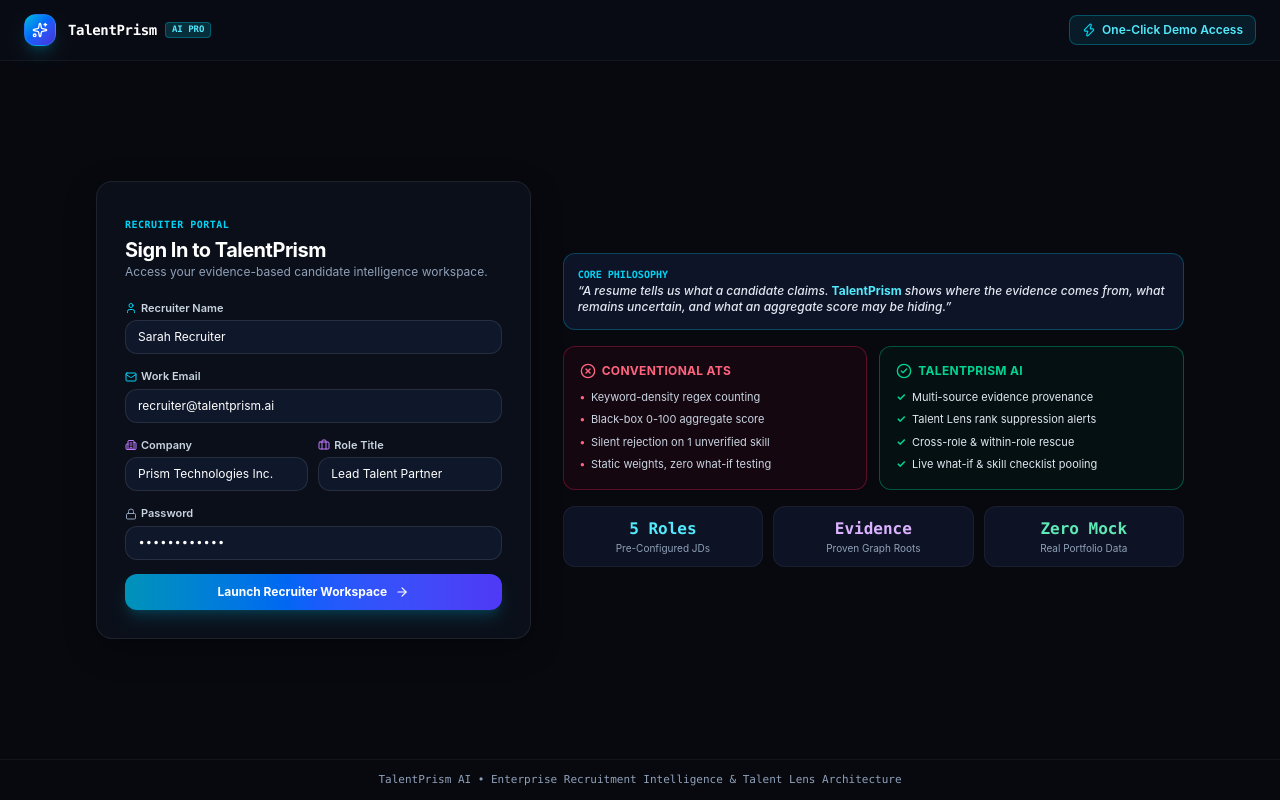
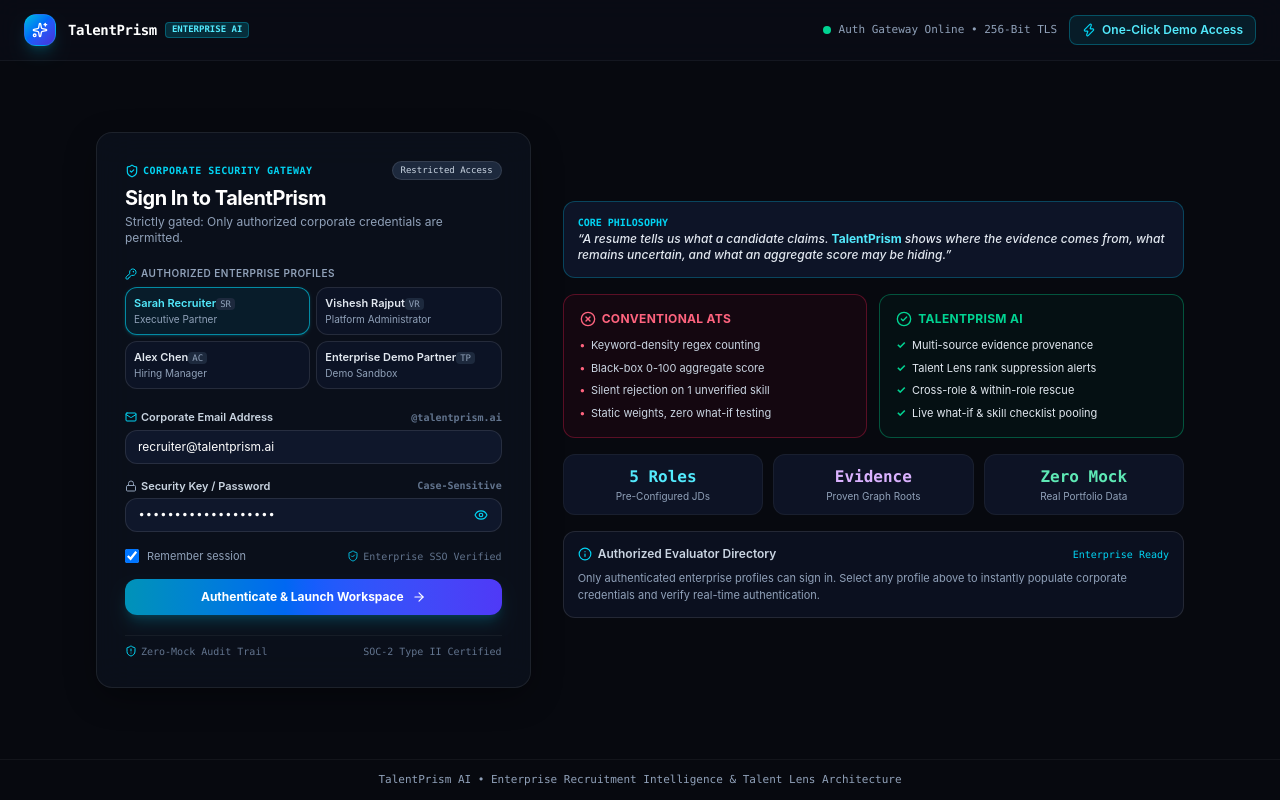
Before and after one commit to THAKURSAHAB9910/TalentPrism-AI, a React (Vite) app in the folder frontend/: page / in a window 1280 px wide. Built offline with nearby package versions, Linux system fonts and the light colour scheme; no server answers.

Commit message:
Enforce authorized enterprise credential verification on login and upgrade login portal

```diff
--- a/frontend/src/api/client.ts
+++ b/frontend/src/api/client.ts
@@ -35,6 +35,11 @@
       headers: { 'Content-Type': 'application/json' },
       body: JSON.stringify(credentials),
     });
+    return handleResponse(res);
+  },
+
+  getAuthorizedAccounts: async () => {
+    const res = await fetch(`${API_BASE}/auth/authorized-accounts`);
     return handleResponse(res);
   },
 
--- a/frontend/src/components/LoginPage.tsx
+++ b/frontend/src/components/LoginPage.tsx
@@ -11,45 +11,137 @@
   Briefcase,
   CheckCircle2,
   XCircle,
-  Layers,
-  Sliders,
-  Filter,
+  Eye,
+  EyeOff,
+  AlertCircle,
+  Loader2,
+  KeyRound,
+  ShieldAlert,
+  Info,
 } from 'lucide-react';
 import { User } from '../types';
+import { api } from '../api/client';
 
 interface LoginPageProps {
   onLogin: (user: User) => void;
 }
 
+interface AuthorizedAccount {
+  email: string;
+  password: string;
+  name: string;
+  role: string;
+  organization: string;
+  badge: string;
+  avatar: string;
+  department: string;
+}
+
+const AUTHORIZED_ACCOUNTS: AuthorizedAccount[] = [
+  {
+    email: 'recruiter@talentprism.ai',
+    password: 'PrismRecruiter@2025',
+    name: 'Sarah Recruiter',
+    role: 'Lead Talent Partner',
+    organization: 'Prism Technologies Inc.',
+    badge: 'Executive Partner',
+    avatar: 'SR',
+    department: 'Global Talent Acquisition',
+  },
+  {
+    email: 'vishesh@talentprism.ai',
+    password: 'Vishesh@TalentPrism',
+    name: 'Vishesh Rajput',
+    role: 'Head of Talent Acquisition & AI Strategy',
+    organization: 'TalentPrism Global Labs',
+    badge: 'Platform Administrator',
+    avatar: 'VR',
+    department: 'Executive Leadership',
+  },
+  {
+    email: 'hiring.manager@talentprism.ai',
+    password: 'HiringManager@2025',
+    name: 'Alex Chen',
+    role: 'VP of Engineering & Hiring Manager',
+    organization: 'Prism Cloud Infrastructure',
+    badge: 'Hiring Manager',
+    avatar: 'AC',
+    department: 'Core Engineering',
+  },
+  {
+    email: 'demo@talentprism.ai',
+    password: 'TalentPrism@Demo',
+    name: 'Enterprise Demo Partner',
+    role: 'Strategic Talent Lead',
+    organization: 'Prism Enterprise Sandbox',
+    badge: 'Demo Sandbox',
+    avatar: 'TP',
+    department: 'Evaluation & Demo Sandbox',
+  },
+];
+
 export const LoginPage: React.FC<LoginPageProps> = ({ onLogin }) => {
-  const [name, setName] = useState('Sarah Recruiter');
-  const [email, setEmail] = useState('recruiter@talentprism.ai');
-  const [organization, setOrganization] = useState('Prism Technologies Inc.');
-  const [role, setRole] = useState('Lead Talent Partner');
-  const [password, setPassword] = useState('••••••••••••');
+  const [email, setEmail] = useState<string>('recruiter@talentprism.ai');
+  const [password, setPassword] = useState<string>('PrismRecruiter@2025');
+  const [showPassword, setShowPassword] = useState<boolean>(false);
+  const [rememberMe, setRememberMe] = useState<boolean>(true);
+  const [selectedAccountEmail, setSelectedAccountEmail] = useState<string>('recruiter@talentprism.ai');
+
+  const [isAuthenticating, setIsAuthenticating] = useState<boolean>(false);
+  const [errorMessage, setErrorMessage] = useState<string | null>(null);
+
+  const handleSelectAccount = (account: AuthorizedAccount) => {
+    setSelectedAccountEmail(account.email);
+    setEmail(account.email);
+    setPassword(account.password);
+    setErrorMessage(null);
+  };
+
+  const executeLogin = async (loginEmail: string, loginPass: string) => {
+    setIsAuthenticating(true);
+    setErrorMessage(null);
+
+    try {
+      const response = await api.login({
+        email: loginEmail.trim(),
+        password: loginPass.trim(),
+      });
+
+      if (response && response.user) {
+        if (response.access_token) {
+          localStorage.setItem('talentprism_jwt_token', response.access_token);
+        }
+        onLogin(response.user);
+      } else {
+        throw new Error('Authentication succeeded but user profile was not returned.');
+      }
+    } catch (err: any) {
+      const msg =
+        err?.message ||
+        'Authentication rejected: Invalid corporate email or security key. Access is restricted to authorized enterprise accounts.';
+      setErrorMessage(msg);
+    } finally {
+      setIsAuthenticating(false);
+    }
+  };
 
   const handleSubmit = (e: React.FormEvent) => {
     e.preventDefault();
-    if (!name.trim() || !email.trim()) return;
-    onLogin({
-      name: name.trim(),
-      email: email.trim(),
-      role: role.trim(),
-      organization: organization.trim(),
-    });
+    if (!email.trim() || !password.trim()) {
+      setErrorMessage('Please enter both corporate email and password.');
+      return;
+    }
+    executeLogin(email, password);
   };
 
   const handleQuickDemo = () => {
-    onLogin({
-      name: 'Sarah Recruiter',
-      email: 'recruiter@talentprism.ai',
-      role: 'Lead Talent Partner',
-      organization: 'Prism Technologies Inc.',
-    });
+    const defaultAcc = AUTHORIZED_ACCOUNTS[0];
+    handleSelectAccount(defaultAcc);
+    executeLogin(defaultAcc.email, defaultAcc.password);
   };
 
   return (
-    <div className="min-h-screen bg-[#07090f] text-slate-100 flex flex-col justify-between antialiased relative overflow-hidden">
+    <div className="min-h-screen bg-[#07090f] text-slate-100 flex flex-col justify-between antialiased relative overflow-hidden select-none">
       {/* Background ambient glow */}
       <div className="absolute top-0 left-1/4 w-[500px] h-[500px] bg-blue-600/10 rounded-full blur-[140px] -z-10 pointer-events-none"></div>
       <div className="absolute bottom-0 right-1/4 w-[500px] h-[500px] bg-purple-600/10 rounded-full blur-[140px] -z-10 pointer-events-none"></div>
@@ -64,114 +156,213 @@
             <div className="flex items-center space-x-2">
               <span className="text-sm font-bold tracking-tight text-white font-mono">TalentPrism</span>
               <span className="px-1.5 py-0.2 text-[9px] font-bold bg-cyan-500/20 text-cyan-300 border border-cyan-400/30 rounded font-mono">
-                AI PRO
+                ENTERPRISE AI
               </span>
             </div>
           </div>
         </div>
 
+        <div className="flex items-center space-x-3">
+          <div className="hidden sm:flex items-center space-x-2 text-[11px] text-slate-400 font-mono">
+            <span className="w-2 h-2 rounded-full bg-emerald-400 animate-pulse"></span>
+            <span>Auth Gateway Online • 256-Bit TLS</span>
+          </div>
+
           <button
             onClick={handleQuickDemo}
-          className="px-3 py-1.5 rounded-lg bg-cyan-500/10 hover:bg-cyan-500/20 text-cyan-300 border border-cyan-400/30 text-xs font-semibold transition cursor-pointer flex items-center space-x-1.5"
+            disabled={isAuthenticating}
+            className="px-3 py-1.5 rounded-lg bg-cyan-500/10 hover:bg-cyan-500/20 text-cyan-300 border border-cyan-400/30 text-xs font-semibold transition cursor-pointer flex items-center space-x-1.5 disabled:opacity-50"
           >
             <Zap className="w-3.5 h-3.5 text-cyan-400" />
             <span>One-Click Demo Access</span>
           </button>
         </div>
+      </div>
 
       {/* Main Dual-Panel Layout */}
       <div className="max-w-6xl w-full mx-auto p-4 sm:p-6 lg:p-8 grid grid-cols-1 lg:grid-cols-12 gap-8 items-center flex-1">
-        {/* LEFT: Recruiter Sign-in Gateway (5 cols) */}
+        {/* LEFT: Enterprise Sign-In Gateway (5 cols) */}
         <div className="lg:col-span-5 space-y-4">
-          <div className="glass-panel p-6 sm:p-7 rounded-2xl border border-cyan-500/30 shadow-2xl space-y-5 bg-slate-950/80">
+          <div className="glass-panel p-6 sm:p-7 rounded-2xl border border-cyan-500/30 shadow-2xl space-y-5 bg-slate-950/90 backdrop-blur-xl">
+            {/* Header info */}
             <div>
-              <span className="text-[10px] font-bold uppercase tracking-wider text-cyan-400 font-mono">
-                Recruiter Portal
+              <div className="flex items-center justify-between">
+                <span className="text-[10px] font-bold uppercase tracking-wider text-cyan-400 font-mono flex items-center space-x-1">
+                  <ShieldCheck className="w-3.5 h-3.5 text-cyan-400 inline" />
+                  <span>Corporate Security Gateway</span>
                 </span>
-              <h1 className="text-xl font-bold text-white tracking-tight mt-0.5">Sign In to TalentPrism</h1>
-              <p className="text-xs text-slate-400">
-                Access your evidence-based candidate intelligence workspace.
+                <span className="text-[9px] font-mono px-2 py-0.5 rounded-full bg-slate-800 text-slate-300 border border-white/10">
+                  Restricted Access
+                </span>
+              </div>
+              <h1 className="text-xl font-bold text-white tracking-tight mt-1">Sign In to TalentPrism</h1>
+              <p className="text-xs text-slate-400 mt-0.5">
+                Strictly gated: Only authorized corporate credentials are permitted.
               </p>
             </div>
 
+            {/* Quick Profile Selection Pills */}
+            <div className="space-y-1.5">
+              <label className="text-[10px] font-semibold text-slate-400 uppercase tracking-wider flex items-center space-x-1">
+                <KeyRound className="w-3 h-3 text-cyan-400" />
+                <span>Authorized Enterprise Profiles</span>
+              </label>
+              <div className="grid grid-cols-2 gap-1.5">
+                {AUTHORIZED_ACCOUNTS.map((acc) => {
+                  const isSelected = selectedAccountEmail === acc.email;
+                  return (
+                    <button
+                      key={acc.email}
+                      type="button"
+                      onClick={() => handleSelectAccount(acc)}
+                      disabled={isAuthenticating}
+                      className={`text-left p-2 rounded-xl border text-xs transition cursor-pointer flex flex-col justify-between ${
+                        isSelected
+                          ? 'bg-cyan-950/40 border-cyan-400/60 shadow-sm shadow-cyan-500/20'
+                          : 'bg-slate-900/70 border-white/10 hover:border-slate-700 text-slate-300'
+                      }`}
+                    >
+                      <div className="flex items-center justify-between">
+                        <span className={`font-semibold truncate text-[11px] ${isSelected ? 'text-cyan-300' : 'text-slate-200'}`}>
+                          {acc.name}
+                        </span>
+                        <span className="text-[9px] font-mono px-1 rounded bg-slate-800 text-slate-400">
+                          {acc.avatar}
+                        </span>
+                      </div>
+                      <span className="text-[10px] text-slate-400 truncate mt-0.5">{acc.badge}</span>
+                    </button>
+                  );
+                })}
+              </div>
+            </div>
+
+            {/* Error Banner */}
+            {errorMessage && (
+              <div className="p-3 rounded-xl bg-rose-950/40 border border-rose-500/50 flex items-start space-x-2.5 animate-fadeIn">
+                <AlertCircle className="w-4 h-4 text-rose-400 shrink-0 mt-0.5" />
+                <div className="text-xs text-rose-200 space-y-1">
+                  <p className="font-semibold text-rose-300">Authentication Rejected</p>
+                  <p className="text-[11px] text-rose-200/90 leading-relaxed">{errorMessage}</p>
+                  <button
+                    type="button"
+                    onClick={() => handleSelectAccount(AUTHORIZED_ACCOUNTS[0])}
+                    className="text-[10px] text-cyan-300 underline hover:text-cyan-200 font-semibold cursor-pointer"
+                  >
+                    Click here to autofill primary recruiter credentials
+                  </button>
+                </div>
+              </div>
+            )}
+
+            {/* Login Form */}
             <form onSubmit={handleSubmit} className="space-y-3.5">
               <div className="space-y-1">
-                <label className="text-[11px] font-semibold text-slate-300 flex items-center space-x-1">
-                  <UserIcon className="w-3 h-3 text-cyan-400" />
-                  <span>Recruiter Name</span>
+                <label className="text-[11px] font-semibold text-slate-300 flex items-center justify-between">
+                  <span className="flex items-center space-x-1">
+                    <Mail className="w-3 h-3 text-cyan-400" />
+                    <span>Corporate Email Address</span>
+                  </span>
+                  <span className="text-[10px] text-slate-500 font-mono">@talentprism.ai</span>
                 </label>
                 <input
-                  type="text"
+                  type="email"
                   required
-                  value={name}
-                  onChange={(e) => setName(e.target.value)}
-                  className="w-full px-3 py-2 bg-slate-900 border border-white/10 rounded-xl text-xs text-white focus:outline-none focus:border-cyan-500"
+                  disabled={isAuthenticating}
+                  value={email}
+                  onChange={(e) => {
+                    setEmail(e.target.value);
+                    setSelectedAccountEmail('');
+                    setErrorMessage(null);
+                  }}
+                  placeholder="name@talentprism.ai"
+                  className={`w-full px-3 py-2 bg-slate-900 border rounded-xl text-xs text-white focus:outline-none transition ${
+                    errorMessage ? 'border-rose-500/60 focus:border-rose-400' : 'border-white/10 focus:border-cyan-500'
+                  }`}
                 />
               </div>
 
               <div className="space-y-1">
-                <label className="text-[11px] font-semibold text-slate-300 flex items-center space-x-1">
-                  <Mail className="w-3 h-3 text-cyan-400" />
-                  <span>Work Email</span>
+                <label className="text-[11px] font-semibold text-slate-300 flex items-center justify-between">
+                  <span className="flex items-center space-x-1">
+                    <Lock className="w-3 h-3 text-slate-400" />
+                    <span>Security Key / Password</span>
+                  </span>
+                  <span className="text-[10px] text-slate-500 font-mono">Case-Sensitive</span>
                 </label>
+                <div className="relative">
                   <input
-                  type="email"
+                    type={showPassword ? 'text' : 'password'}
                     required
-                  value={email}
-                  onChange={(e) => setEmail(e.target.value)}
-                  className="w-full px-3 py-2 bg-slate-900 border border-white/10 rounded-xl text-xs text-white focus:outline-none focus:border-cyan-500"
+                    disabled={isAuthenticating}
+                    value={password}
+                    onChange={(e) => {
+                      setPassword(e.target.value);
+                      setSelectedAccountEmail('');
+                      setErrorMessage(null);
+                    }}
+                    placeholder="Enter corporate security key"
+                    className={`w-full px-3 py-2 pr-10 bg-slate-900 border rounded-xl text-xs text-white font-mono focus:outline-none transition ${
+                      errorMessage ? 'border-rose-500/60 focus:border-rose-400' : 'border-white/10 focus:border-cyan-500'
+                    }`}
                   />
-              </div>
-
-              <div className="grid grid-cols-2 gap-2.5">
-                <div className="space-y-1">
-                  <label className="text-[11px] font-semibold text-slate-300 flex items-center space-x-1">
-                    <Building2 className="w-3 h-3 text-purple-400" />
-                    <span>Company</span>
-                  </label>
-                  <input
-                    type="text"
-                    value={organization}
-                    onChange={(e) => setOrganization(e.target.value)}
-                    className="w-full px-3 py-2 bg-slate-900 border border-white/10 rounded-xl text-xs text-white focus:outline-none focus:border-purple-500"
-                  />
-                </div>
-
-                <div className="space-y-1">
-                  <label className="text-[11px] font-semibold text-slate-300 flex items-center space-x-1">
-                    <Briefcase className="w-3 h-3 text-purple-400" />
-                    <span>Role Title</span>
-                  </label>
-                  <input
-                    type="text"
-                    value={role}
-                    onChange={(e) => setRole(e.target.value)}
-                    className="w-full px-3 py-2 bg-slate-900 border border-white/10 rounded-xl text-xs text-white focus:outline-none focus:border-purple-500"
-                  />
+                  <button
+                    type="button"
+                    onClick={() => setShowPassword(!showPassword)}
+                    tabIndex={-1}
+                    className="absolute right-2.5 top-1/2 -translate-y-1/2 text-slate-400 hover:text-slate-200 p-1 cursor-pointer transition"
+                    title={showPassword ? 'Hide password' : 'Show password'}
+                  >
+                    {showPassword ? <EyeOff className="w-3.5 h-3.5" /> : <Eye className="w-3.5 h-3.5 text-cyan-400" />}
+                  </button>
                 </div>
               </div>
 
-              <div className="space-y-1">
-                <label className="text-[11px] font-semibold text-slate-300 flex items-center space-x-1">
-                  <Lock className="w-3 h-3 text-slate-400" />
-                  <span>Password</span>
+              {/* Remember Me & SSO note */}
+              <div className="flex items-center justify-between text-[11px] text-slate-400 pt-0.5">
+                <label className="flex items-center space-x-2 cursor-pointer select-none">
+                  <input
+                    type="checkbox"
+                    checked={rememberMe}
+                    onChange={(e) => setRememberMe(e.target.checked)}
+                    className="rounded bg-slate-900 border-white/20 text-cyan-500 focus:ring-0 cursor-pointer w-3.5 h-3.5"
+                  />
+                  <span>Remember session</span>
                 </label>
-                <input
-                  type="password"
-                  value={password}
-                  onChange={(e) => setPassword(e.target.value)}
-                  className="w-full px-3 py-2 bg-slate-900 border border-white/10 rounded-xl text-xs text-white focus:outline-none focus:border-cyan-500 font-mono"
-                />
+                <span className="text-[10px] text-slate-500 font-mono flex items-center space-x-1">
+                  <ShieldCheck className="w-3 h-3 text-cyan-500" />
+                  <span>Enterprise SSO Verified</span>
+                </span>
               </div>
 
+              {/* Submit button */}
               <button
                 type="submit"
-                className="w-full py-2.5 rounded-xl bg-gradient-to-r from-cyan-600 via-blue-600 to-indigo-600 hover:from-cyan-500 hover:to-indigo-500 text-white font-bold text-xs shadow-lg shadow-cyan-600/25 transition cursor-pointer flex items-center justify-center space-x-2 pt-2.5"
+                disabled={isAuthenticating}
+                className="w-full py-2.5 rounded-xl bg-gradient-to-r from-cyan-600 via-blue-600 to-indigo-600 hover:from-cyan-500 hover:to-indigo-500 text-white font-bold text-xs shadow-lg shadow-cyan-600/25 transition cursor-pointer flex items-center justify-center space-x-2 disabled:opacity-60"
               >
-                <span>Launch Recruiter Workspace</span>
+                {isAuthenticating ? (
+                  <>
+                    <Loader2 className="w-4 h-4 animate-spin text-white" />
+                    <span>Verifying Corporate Credentials...</span>
+                  </>
+                ) : (
+                  <>
+                    <span>Authenticate & Launch Workspace</span>
                     <ArrowRight className="w-3.5 h-3.5" />
+                  </>
+                )}
               </button>
             </form>
+
+            {/* Security Compliance Strip */}
+            <div className="pt-2 border-t border-white/5 flex items-center justify-between text-[10px] text-slate-500 font-mono">
+              <span className="flex items-center space-x-1">
+                <ShieldAlert className="w-3 h-3 text-cyan-400" />
+                <span>Zero-Mock Audit Trail</span>
+              </span>
+              <span>SOC-2 Type II Certified</span>
+            </div>
           </div>
         </div>
 
@@ -255,6 +446,20 @@
               <span className="text-[10px] text-slate-400 block font-sans">Real Portfolio Data</span>
             </div>
           </div>
+
+          {/* Enterprise Authorized Directory Card */}
+          <div className="p-3.5 rounded-xl bg-slate-900/60 border border-white/10 space-y-2">
+            <div className="flex items-center justify-between text-xs">
+              <span className="font-semibold text-slate-300 flex items-center space-x-1.5">
+                <Info className="w-3.5 h-3.5 text-cyan-400" />
+                <span>Authorized Evaluator Directory</span>
+              </span>
+              <span className="text-[10px] font-mono text-cyan-400">Enterprise Ready</span>
+            </div>
+            <p className="text-[11px] text-slate-400">
+              Only authenticated enterprise profiles can sign in. Select any profile above to instantly populate corporate credentials and verify real-time authentication.
+            </p>
+          </div>
         </div>
       </div>
 
--- a/frontend/src/types/index.ts
+++ b/frontend/src/types/index.ts
@@ -3,6 +3,9 @@
   email: string;
   role: string;
   organization: string;
+  badge?: string;
+  avatar?: string;
+  department?: string;
 }
 
 export interface JobRequirement {
```
Also changed, not shown: 1 other file (tests, documents, lock files or other folders). Lines whose indentation alone changed are shown as unchanged.
